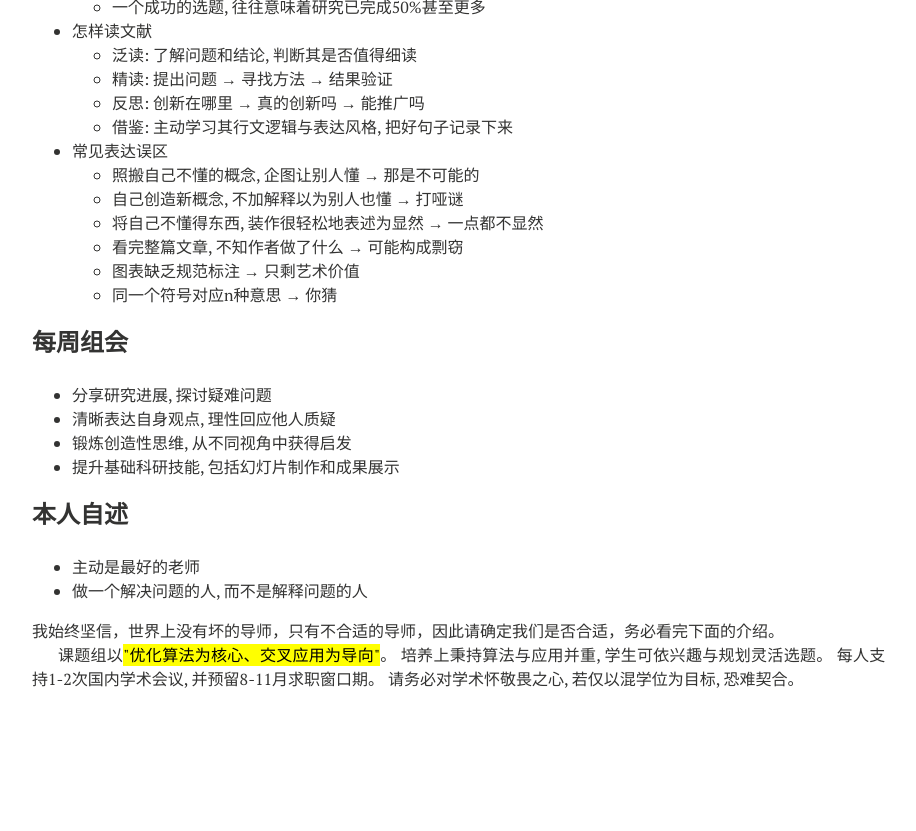
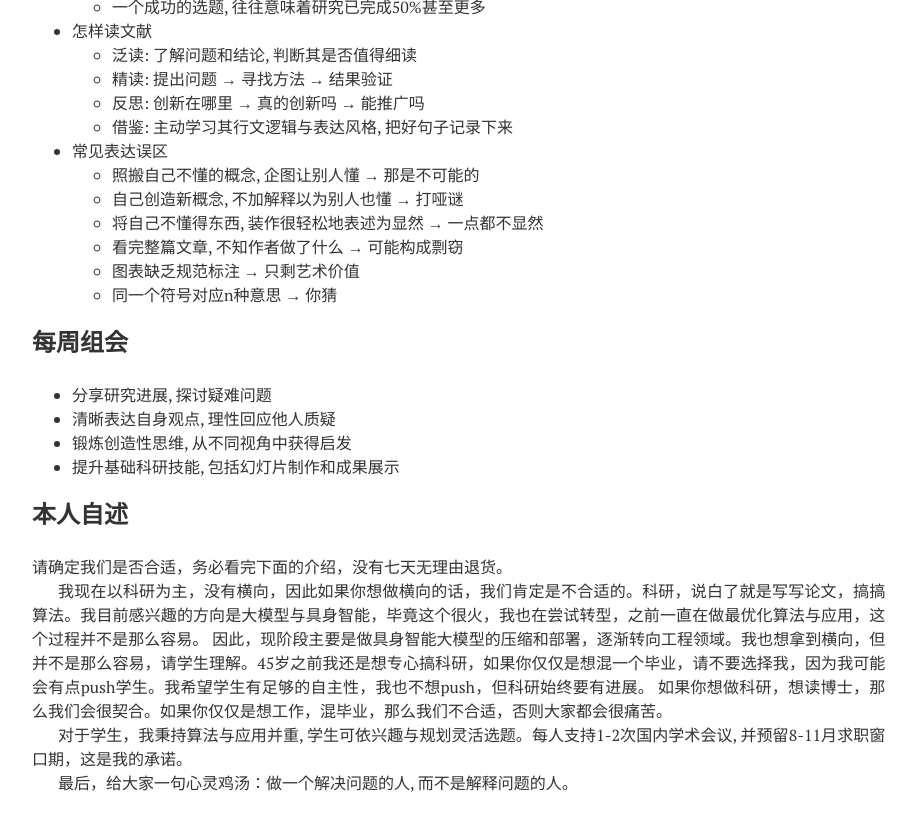
Before and after one commit to xianchaoxiu/xianchaoxiu.github.io, a Jekyll site: the page built from chinese/reading/index.md, in a window 1280 px wide and 900 px high, scrolled down 1178 px. Shown: the top 831 px of the window, without its empty margins (288-1204 px from the left). Built offline with Jekyll 4.4.1, drawn with Linux system fonts in a browser that asks for light colours; nearby versions of some CDN libraries; before the commit the page ends 1974 px from its top, so only the background shows below that.

Commit message:
Update index.md

```diff
--- a/chinese/reading/index.md
+++ b/chinese/reading/index.md
@@ -74,14 +74,15 @@ share: false
 
 
 ### 本人自述
-* 主动是最好的老师 <br>
-* 做一个解决问题的人, 而不是解释问题的人 <br>
 
-我始终坚信，世界上没有坏的导师，只有不合适的导师，因此请确定我们是否合适，务必看完下面的介绍。
+请确定我们是否合适，务必看完下面的介绍，没有七天无理由退货。
 
 
 
-课题组以<mark>"优化算法为核心、交叉应用为导向"</mark>。
-培养上秉持算法与应用并重, 学生可依兴趣与规划灵活选题。
-每人支持1-2次国内学术会议, 并预留8-11月求职窗口期。
-请务必对学术怀敬畏之心, 若仅以混学位为目标, 恐难契合。
+我现在以科研为主，没有横向，因此如果你想做横向的话，我们肯定是不合适的。科研，说白了就是写写论文，搞搞算法。我目前感兴趣的方向是大模型与具身智能，毕竟这个很火，我也在尝试转型，之前一直在做最优化算法与应用，这个过程并不是那么容易。
+因此，现阶段主要是做具身智能大模型的压缩和部署，逐渐转向工程领域。我也想拿到横向，但并不是那么容易，请学生理解。45岁之前我还是想专心搞科研，如果你仅仅是想混一个毕业，请不要选择我，因为我可能会有点push学生。我希望学生有足够的自主性，我也不想push，但科研始终要有进展。
+如果你想做科研，想读博士，那么我们会很契合。如果你仅仅是想工作，混毕业，那么我们不合适，否则大家都会很痛苦。
+
+对于学生，我秉持算法与应用并重, 学生可依兴趣与规划灵活选题。每人支持1-2次国内学术会议, 并预留8-11月求职窗口期，这是我的承诺。
+
+最后，给大家一句心灵鸡汤：做一个解决问题的人, 而不是解释问题的人。
```
